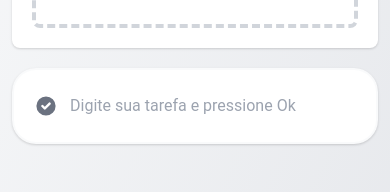
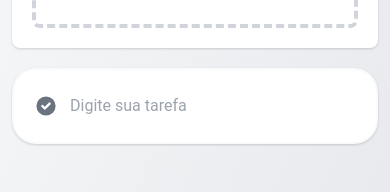
Before and after one commit to eduardojsc18/to-do-list, a website: page src/index.html in a window 390 px wide. Shown: the part 410-602 px from the top of the page. Drawn offline with nearby package versions, Linux system fonts and the light colour scheme.

Commit message:
Update index.html

```diff
--- a/src/index.html
+++ b/src/index.html
@@ -104,8 +104,8 @@
 
                     <input id="inputTask"
                         class="pl-14 pr-3 lg:pr-5 py-6 lg:text-xl text-gray-800 w-full outline-none"
-                        type="search"
-                        :placeholder="window.innerWidth >= 1024 ? 'Digite sua tarefa e pressione ENTER' : 'Digite sua tarefa e pressione Ok' "
+                        :type="window.innerWidth >= 1024 ? 'search' : 'text' "
+                        :placeholder="window.innerWidth >= 1024 ? 'Digite sua tarefa e pressione ENTER' : 'Digite sua tarefa' "
                         placeholder=""
                         @focusin="colorAddToDO = true" @focusout="colorAddToDO = false"
                         >
```
